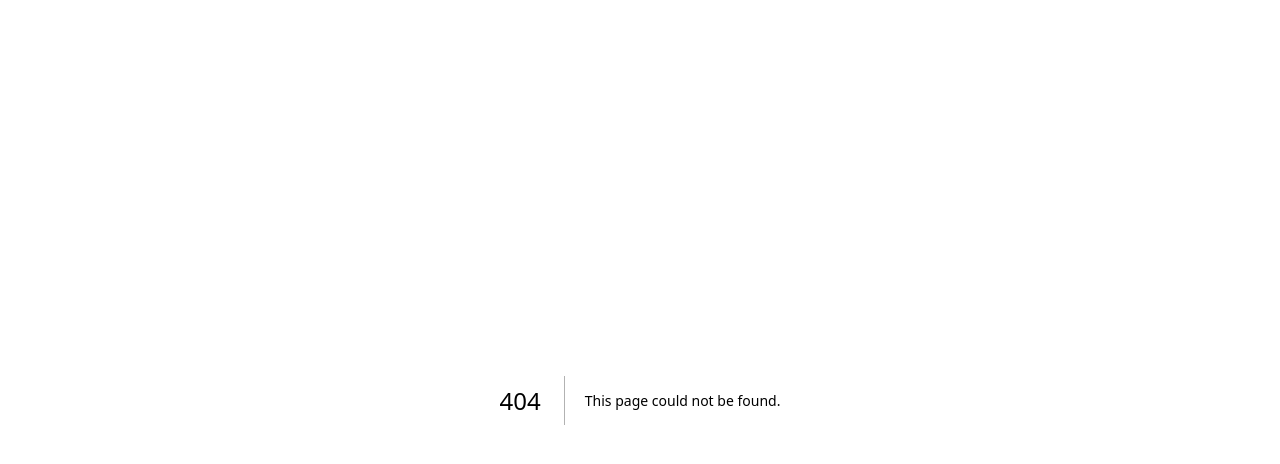
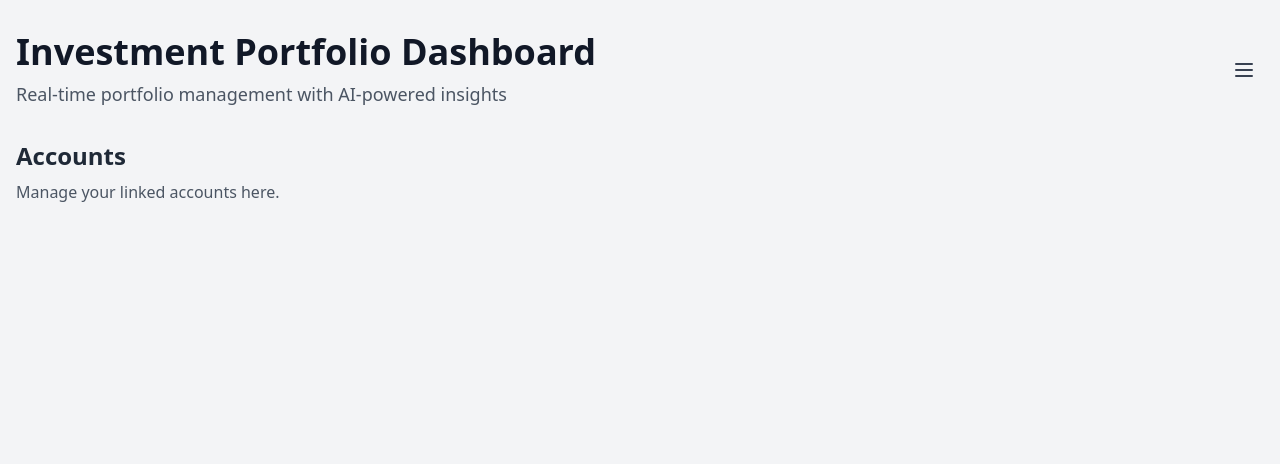
Before and after one commit to StealthyScripter/TradingSystem, a Next.js app in the folder flexpesa-client/: page /accounts in a window 1280 px wide. Before the commit this address had no page. Shown: the top 464 px of the page. Built offline with nearby package versions, Linux system fonts and the light colour scheme.

Commit message:
Added pages for the menu links

```diff
--- /dev/null
+++ b/flexpesa-client/src/app/accounts/page.tsx
@@ -0,0 +1,13 @@
+import Header from "@/components/Header";
+
+export default function AccountsPage() {
+  return (
+    <div className="min-h-screen bg-gray-100">
+      <div className="max-w-7xl mx-auto px-4 py-8">
+        <Header />
+        <h1 className="text-2xl font-bold">Accounts</h1>
+        <p className="text-gray-600 mt-2">Manage your linked accounts here.</p>
+      </div>
+    </div>
+  );
+}
--- /dev/null
+++ b/flexpesa-client/src/app/assets/page.tsx
@@ -0,0 +1,13 @@
+import Header from "@/components/Header";
+
+export default function AssetsPage() {
+  return (
+    <div className="min-h-screen bg-gray-100">
+      <div className="max-w-7xl mx-auto px-4 py-8">
+        <Header />
+        <h1 className="text-2xl font-bold">Assets</h1>
+        <p className="text-gray-600 mt-2">Manage your assets here.</p>
+      </div>
+    </div>
+  );
+}
--- /dev/null
+++ b/flexpesa-client/src/app/returns/page.tsx
@@ -0,0 +1,13 @@
+import Header from "@/components/Header";
+
+export default function SettingsPage() {
+  return (
+    <div className="min-h-screen bg-gray-100">
+      <div className="max-w-7xl mx-auto px-4 py-8">
+        <Header />
+        <h1 className="text-2xl font-bold">Returns</h1>
+        <p className="text-gray-600 mt-2">Manage your settings here.</p>
+      </div>
+    </div>
+  );
+}
--- /dev/null
+++ b/flexpesa-client/src/app/settings/page.tsx
@@ -0,0 +1,13 @@
+import Header from "@/components/Header";
+
+export default function SettingsPage() {
+  return (
+    <div className="min-h-screen bg-gray-100">
+      <div className="max-w-7xl mx-auto px-4 py-8">
+        <Header />
+        <h1 className="text-2xl font-bold">Settings</h1>
+        <p className="text-gray-600 mt-2">Manage your settings here.</p>
+      </div>
+    </div>
+  );
+}
```
